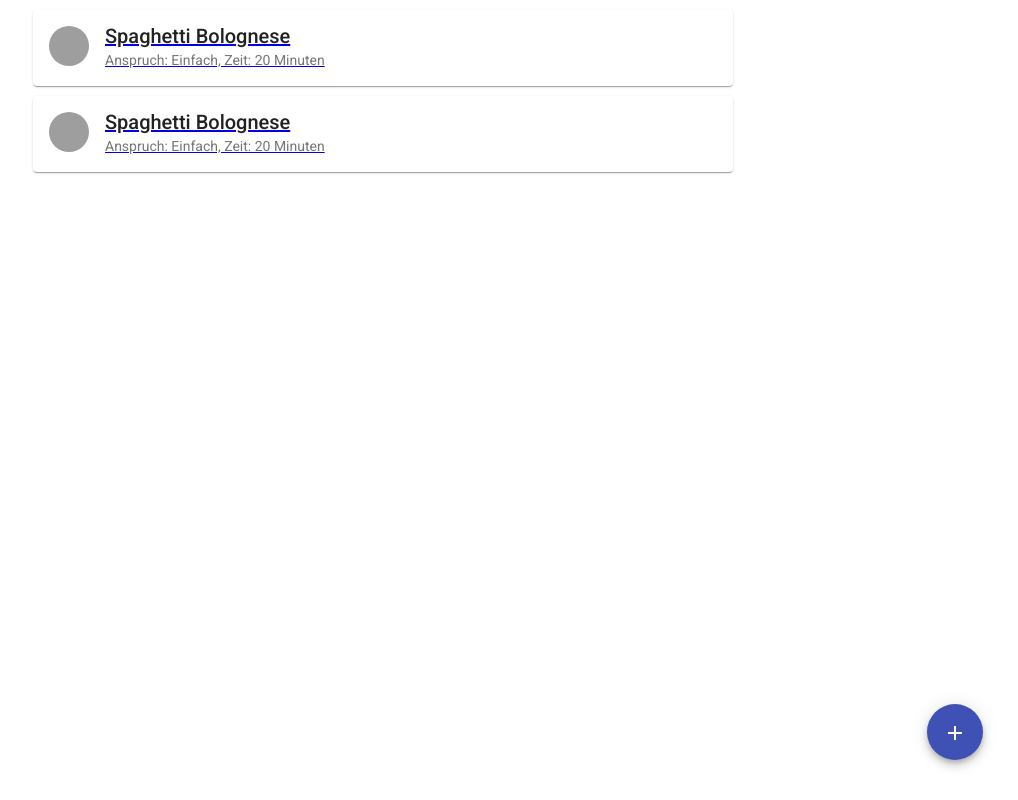
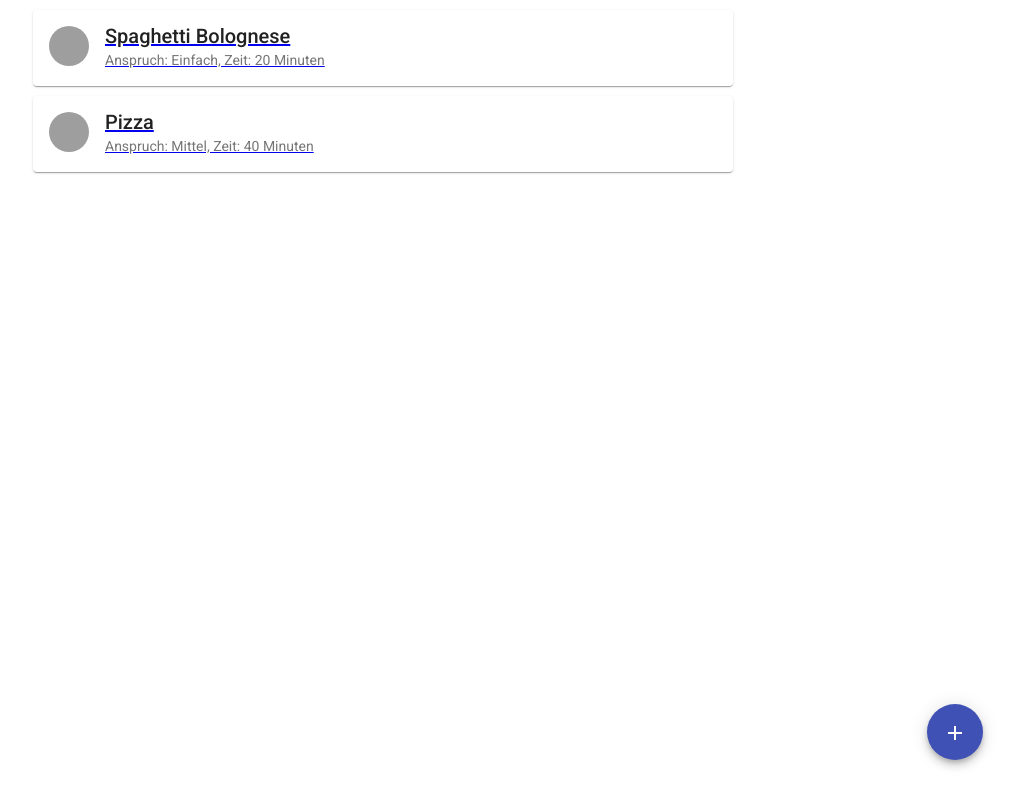
Before and after one commit to tw258/cookbook, an Angular app: page / in a window 1280 px wide. Shown: the whole page, without its empty margins (257-1275 px from the left). Built offline with nearby package versions, Linux system fonts and the light colour scheme; grey boxes are pictures that could not be loaded.

Commit message:
add images to recipe interface

```diff
--- a/src/app/recipe.service.ts
+++ b/src/app/recipe.service.ts
@@ -29,10 +29,10 @@ export interface Recipe {
   id?: string;
   title: string;
   note: string;
+  imagesAsBase64: string[];
   parameterizedIngredients: ParameterizedIngredient[];
   difficulty?: Difficulty;
   preparationTimeInMinutes: number;
-  //TODO: pics
 }
 
 @Injectable({
@@ -46,6 +46,7 @@ export class RecipeService {
       note: 'Lorem ipsum dolor sit amet, consetetur sadipscing elitr, sed diam nonumy eirmod tempor invidunt ut labore et dolore magna aliquyam erat, sed diam voluptua. At vero eos et accusam et justo duo dolores et ea rebum. Stet clita kasd gubergren, no sea takimata sanctus est Lorem ipsum dolor sit amet. Lorem ipsum...',
       preparationTimeInMinutes: 20,
       difficulty: Difficulty.Easy,
+      imagesAsBase64: [],
       parameterizedIngredients: [
         {
           amount: 1,
@@ -56,15 +57,21 @@ export class RecipeService {
     },
     {
       id: nanoid(),
-      title: 'Spaghetti Bolognese',
+      title: 'Pizza',
       note: 'Lorem ipsum dolor sit amet, consetetur sadipscing elitr, sed diam nonumy eirmod tempor invidunt ut labore et dolore magna aliquyam erat, sed diam voluptua. At vero eos et accusam et justo duo dolores et ea rebum. Stet clita kasd gubergren, no sea takimata sanctus est Lorem ipsum dolor sit amet. Lorem ipsum...',
-      preparationTimeInMinutes: 20,
-      difficulty: Difficulty.Easy,
+      preparationTimeInMinutes: 40,
+      imagesAsBase64: [],
+      difficulty: Difficulty.Medium,
       parameterizedIngredients: [
         {
           amount: 1,
           ingredient: 'Eier',
           measurement: Measurement.Stck,
+        },
+        {
+          amount: 2,
+          ingredient: 'Mehl',
+          measurement: Measurement.kg,
         },
       ],
     },
@@ -74,6 +81,11 @@ export class RecipeService {
     return this._recipes;
   }
 
+  getRecipeById(id: string) {
+    const index = this.recipes.findIndex(r => r.id == id);
+    return this.recipes[index];
+  }
+
   addRecipe(recipe: Recipe) {
     this._recipes.push({
       ...recipe,
```
